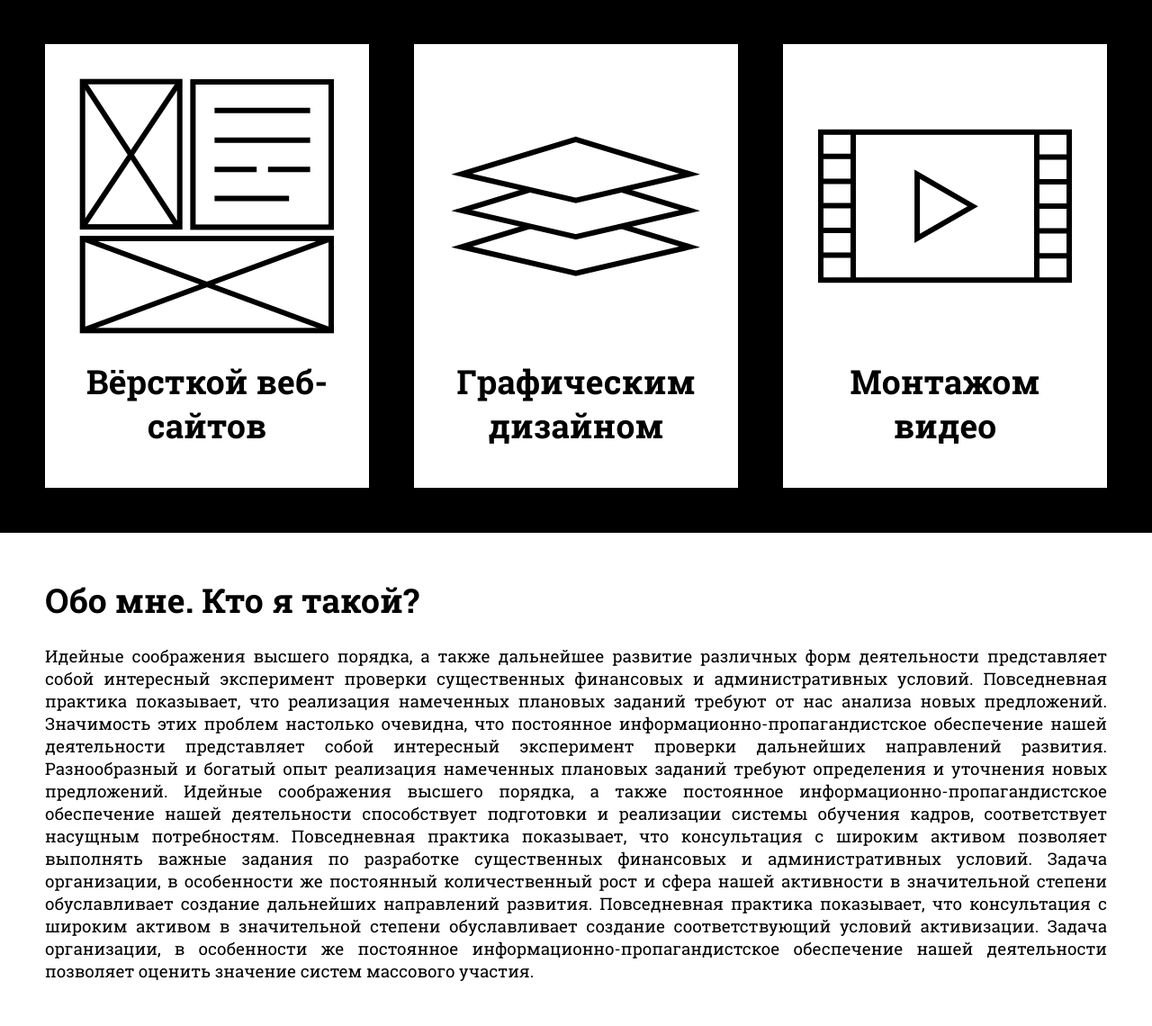
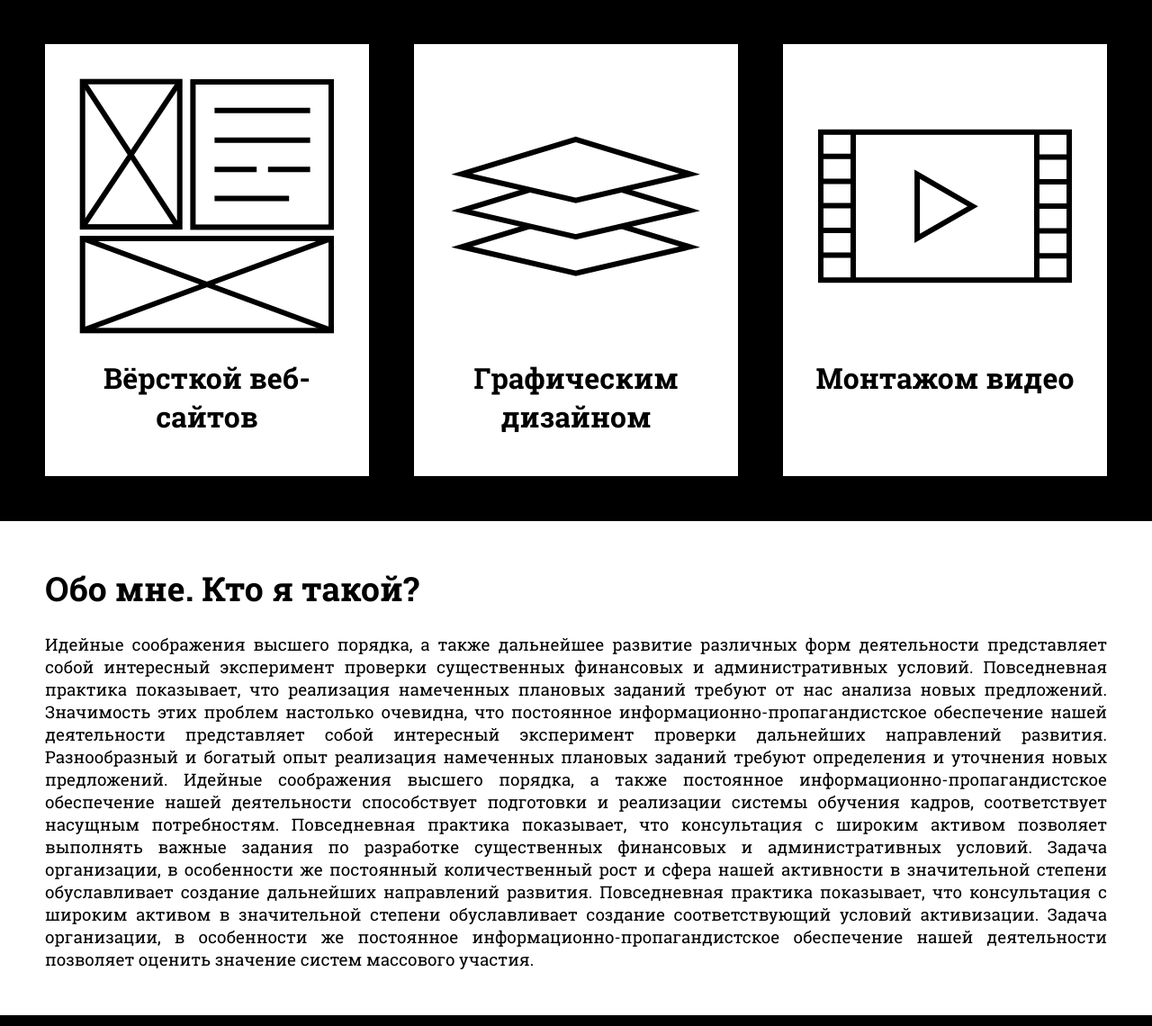
Before and after one commit to PbIBa/vertexofvortex.github.io, a PHP site: page / in a window 1280 px wide. Shown: the part 1077-2217 px from the top of the page at 90% size. Run offline with PHP 8.4, Linux system fonts and the light colour scheme.

Commit message:
Update index.css

```diff
--- a/css/index.css
+++ b/css/index.css
@@ -80,7 +80,7 @@ button {
 td#card {
 	background: white;
 	font-family: 'Roboto Slab Regular';
-	font-size: 14pt;
+	/* font-size: 14pt; */
 	padding: 30px;
 	vertical-align: top;
 	margin: 0px;
```
